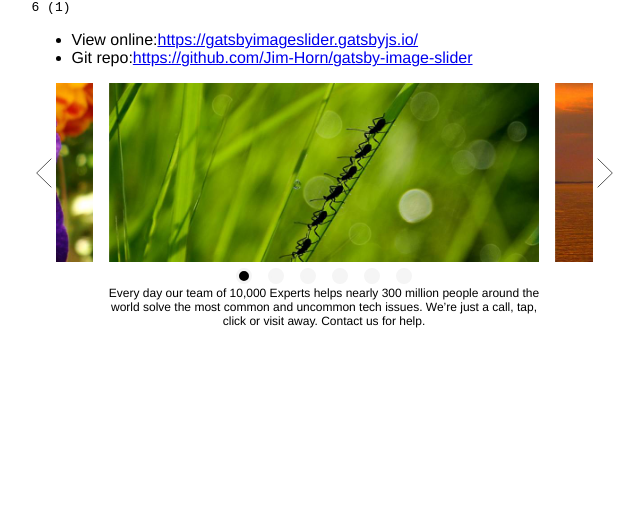
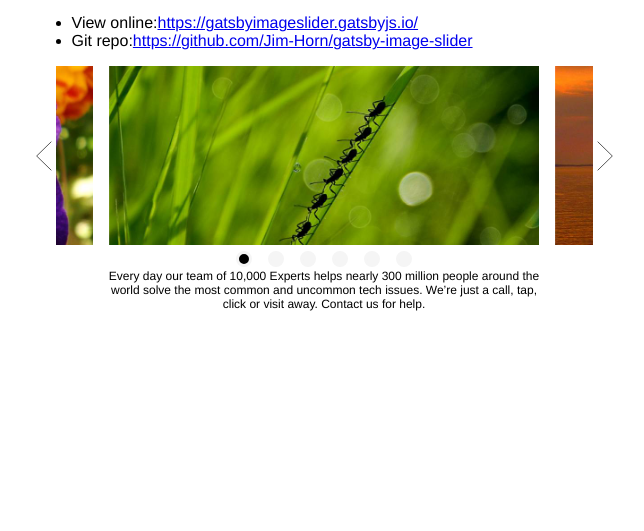
Before and after one commit to Jim-Horn/gatsby-image-slider, a Gatsby site: page / in a window 1280 px wide. Shown: the part 285-816 px from the top of the page, without its empty margins (316-960 px from the left). Built offline with nearby package versions, Linux system fonts and the light colour scheme; Gatsby itself is replaced by a stand-in of ours.

Commit message:
Move to standalone component

```diff
--- /dev/null
+++ b/src/components/ImageCarousel/ImageCarousel.js
@@ -0,0 +1,62 @@
+import { GatsbyImage, getImage } from 'gatsby-plugin-image';
+import * as React from 'react';
+import { useState } from 'react';
+import { Carousel } from 'react-responsive-carousel';
+import right from './images/right.svg';
+import left from './images/left.svg';
+import './image-carousel.scss';
+
+const GetImage = (edge) => (
+    <div className="slide-wrap">
+        <div className="slide-wrap-inner">
+            <GatsbyImage image={getImage(edge.node.gatsbyImageData)} alt="" />
+            <p className="legend">
+                Every day our team of 10,000 Experts helps nearly 300 million people around the world solve the most
+                common and uncommon tech issues. We’re just a call, tap, click or visit away. Contact us for help.
+            </p>
+        </div>
+    </div>
+);
+
+export const ImageCarousel = ({ data }) => {
+    const allEdges = data.allImageSharp.edges.filter((edge) => edge.node.original.src.endsWith('.jpeg'));
+    const showLength = allEdges.length;
+    const [current, setCurrent] = useState(0);
+    const getPrev = () => setCurrent((current - 1 + showLength) % showLength);
+    const getNext = () => setCurrent((current + 1) % showLength);
+    return (
+        <div className="outer-slideshow">
+            <span className="control left" onClick={getPrev}>
+                <img src={left} alt="" />
+            </span>
+            <div className="slideshow-wrapper">
+                <Carousel
+                    autoPlay={false}
+                    centerMode={true}
+                    dynamicHeight={false}
+                    emulateTouch={false}
+                    infiniteLoop={true}
+                    interval={5000}
+                    onChange={(curr) => {
+                        setCurrent(curr);
+                    }}
+                    onClickItem={(curr) => {
+                        setCurrent(curr);
+                    }}
+                    onClickThumb={() => {}}
+                    showArrows={false}
+                    showStatus={false}
+                    showThumbs={false}
+                    stopOnHover={true}
+                    swipeable={true}
+                    useKeyboardArrows={true}
+                    selectedItem={current}>
+                    {allEdges.map(GetImage)}
+                </Carousel>
+            </div>
+            <span className="control right" onClick={getNext}>
+                <img src={right} alt="" />
+            </span>
+        </div>
+    );
+};
--- /dev/null
+++ b/src/components/ImageCarousel/index.js
@@ -0,0 +1 @@
+export * from './ImageCarousel';
--- a/src/pages/index.js
+++ b/src/pages/index.js
@@ -1,24 +1,7 @@
 import * as React from 'react';
-import { Carousel } from 'react-responsive-carousel';
-import '../styles/carousel-style.scss';
 import { graphql } from 'gatsby';
-import { GatsbyImage, getImage } from 'gatsby-plugin-image';
 import { createGlobalStyle } from 'styled-components';
-import { useState } from 'react';
-import left from '../images/slider/left.svg';
-import right from '../images/slider/right.svg';
-
-const GetMyImage = (edge) => (
-    <div className="slide-wrap">
-        <div className="slide-wrap-inner">
-            <GatsbyImage image={getImage(edge.node.gatsbyImageData)} alt="" />
-            <p className="legend">
-                Every day our team of 10,000 Experts helps nearly 300 million people around the world solve the most
-                common and uncommon tech issues. We’re just a call, tap, click or visit away. Contact us for help.
-            </p>
-        </div>
-    </div>
-);
+import { ImageCarousel } from '../components/ImageCarousel';
 
 const GlobalStyles = createGlobalStyle`
   body {
@@ -31,18 +14,10 @@ const GlobalStyles = createGlobalStyle`
 `;
 
 const IndexPage = ({ data }) => {
-    const allEdges = data.allImageSharp.edges.filter((edge) => edge.node.original.src.endsWith('.jpeg'));
-    const showLength = allEdges.length;
-    const [current, setCurrent] = useState(0);
-    const getPrev = () => setCurrent((current - 1 + showLength) % showLength);
-    const getNext = () => setCurrent((current + 1) % showLength);
     return (
         <>
             <GlobalStyles />
             <h1>Slide Show POC</h1>
-            <code>
-                {showLength} ({current + 1})
-            </code>
             <p>
                 <ul>
                     <li>
@@ -57,39 +32,7 @@ const IndexPage = ({ data }) => {
                     </li>
                 </ul>
             </p>
-            <div className="outer-slideshow">
-                <span className="control left" onClick={getPrev}>
-                    <img src={left} alt="" />
-                </span>
-                <div className="slideshow-wrapper">
-                    <Carousel
-                        autoPlay={false}
-                        centerMode={true}
-                        dynamicHeight={false}
-                        emulateTouch={false}
-                        infiniteLoop={true}
-                        interval={5000}
-                        onChange={(curr) => {
-                            setCurrent(curr);
-                        }}
-                        onClickItem={(curr) => {
-                            setCurrent(curr);
-                        }}
-                        onClickThumb={() => {}}
-                        showArrows={false}
-                        showStatus={false}
-                        showThumbs={false}
-                        stopOnHover={true}
-                        swipeable={true}
-                        useKeyboardArrows={true}
-                        selectedItem={current}>
-                        {allEdges.map(GetMyImage)}
-                    </Carousel>
-                </div>
-                <span className="control right" onClick={getNext}>
-                    <img src={right} alt="" />
-                </span>
-            </div>
+            <ImageCarousel data={data} />
         </>
     );
 };
```
Also changed, not shown: src/components/ImageCarousel/image-carousel.scss (renamed from src/styles/carousel-style.scss), src/components/ImageCarousel/images/left.svg (renamed from src/images/slider/left.svg), src/components/ImageCarousel/images/right.svg (renamed from src/images/slider/right.svg).
